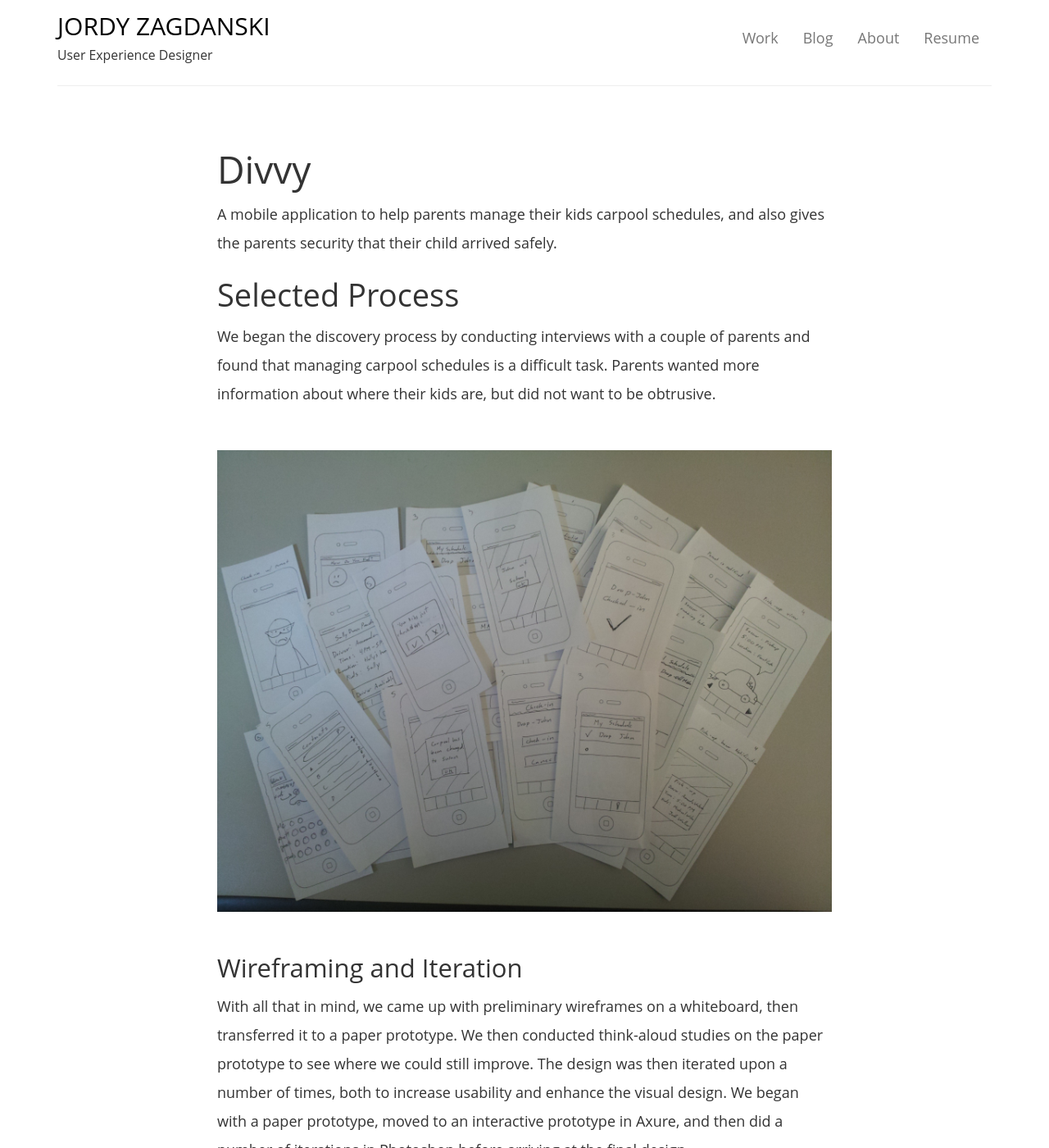
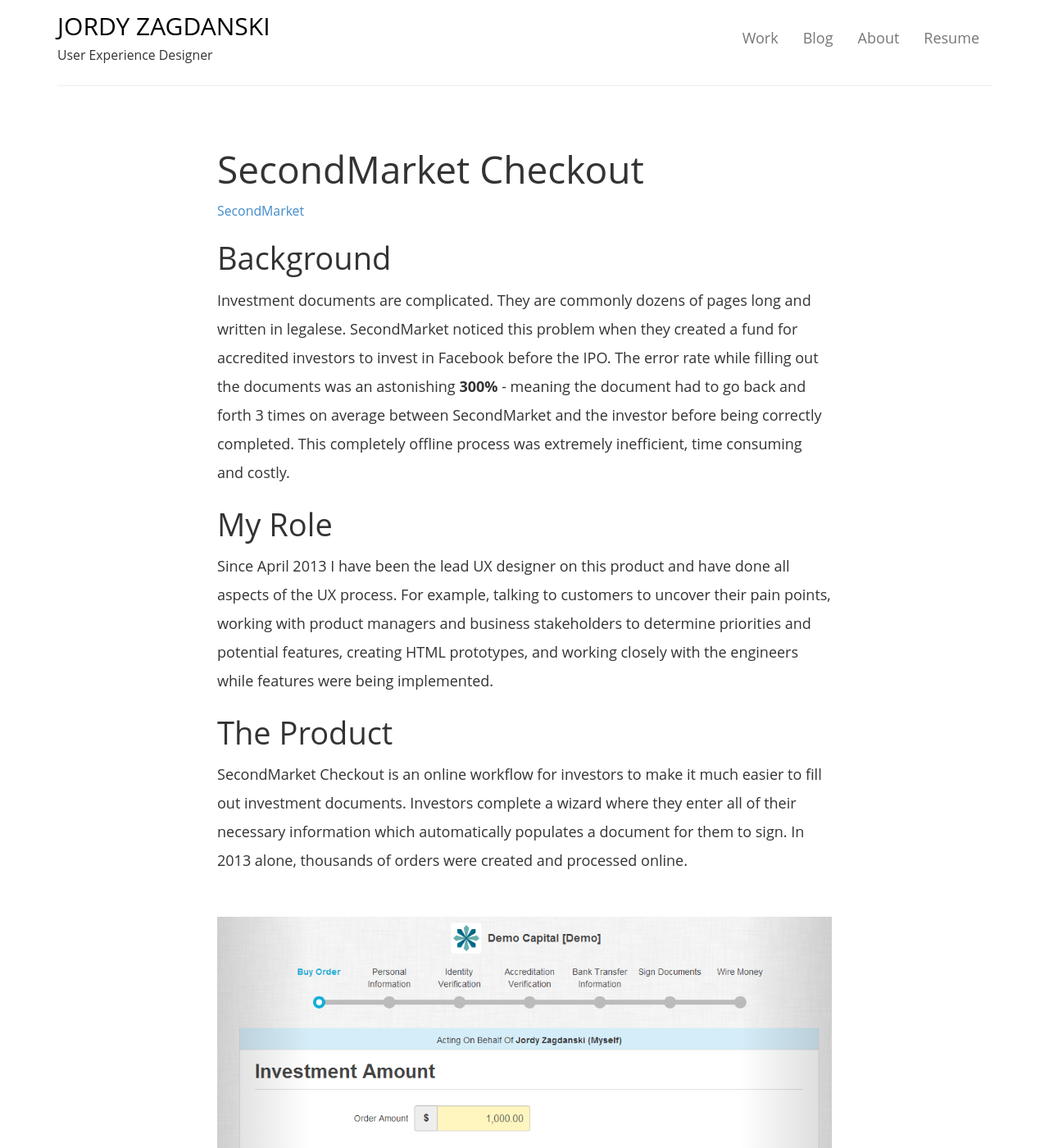
Before and after one commit to jayzed/jayzed.github.io, a Jekyll site: the page built from work/secondmarket-checkout.html, in a window 1280 px wide and 1400 px high. Shown: the whole window at 82% size. Built offline with Jekyll 4.4.1, drawn with Linux system fonts in a browser that asks for light colours; some of the changed text lies outside the part shown.

Commit message:
Finishing SM pages

```diff
--- a/_includes/header.html
+++ b/_includes/header.html
@@ -21,7 +21,7 @@
 
         <ul class="nav navbar-nav navbar-right">
           <li>
-            <a href="#">Work</a>
+            <a href="/">Work</a>
           </li>
           <li>
             <a href="#">Blog</a>
--- a/work/secondmarket-checkout.html
+++ b/work/secondmarket-checkout.html
@@ -4,37 +4,122 @@ layout: default
 
 <div class="row">
   <div class="col-sm-8 col-sm-offset-2">
-    <h1>Divvy</h1>
-    <p>A mobile application to help parents manage their kids carpool schedules, and also gives the parents security that their child arrived safely.</p>
+    <h1>SecondMarket Checkout</h1>
+    <a href="https://www.secondmarket.com" class="small">SecondMarket</a>
 
-    <h2>Selected Process</h2>
+    <h2>Background</h2>
     <p>
-      We began the discovery process by conducting interviews with a couple of parents and found that managing carpool schedules is a difficult task.
-      Parents wanted more information about where their kids are, but did not want to be obtrusive.
+      Investment documents are complicated. They are commonly dozens of pages long and written in legalese.
+      SecondMarket noticed this problem when they created a fund for accredited investors to invest in Facebook before the IPO. The error rate while filling out the documents was an astonishing <strong>300%</strong> - meaning the document had to go back and forth 3 times on average between SecondMarket and the investor before being correctly completed. This completely offline process was extremely inefficient, time consuming and costly.
+    </p>
+
+    <h2>My Role</h2>
+    <p>
+      Since April 2013 I have been the lead UX designer on this product and have done all aspects of the UX process.
+      For example, talking to customers to uncover their pain points, working with product managers and business stakeholders
+      to determine priorities and potential features, creating HTML prototypes, and working closely with the engineers
+      while features were being implemented.
+    </p>
+
+    <h2>The Product</h2>
+    <p>
+      SecondMarket Checkout is an online workflow for investors to make it much easier to fill out investment documents.
+      Investors complete a wizard where they enter all of their necessary information which automatically populates a document for them to sign.
+      In 2013 alone, thousands of orders were created and processed online.
     </p>
 
     <hr class="space">
-    <img src="/images/divvy-paper-prototypes.png" class="img-responsive">
+    <div id="checkout-carousel" class="carousel slide" data-ride="carousel" data-interval="false">
+      <!-- Indicators -->
+      <ol class="carousel-indicators">
+        <li data-target="#checkout-carousel" data-slide-to="0" class="active"></li>
+        <li data-target="#checkout-carousel" data-slide-to="1"></li>
+        <li data-target="#checkout-carousel" data-slide-to="2"></li>
+      </ol>
+
+      <!-- Wrapper for slides -->
+      <div class="carousel-inner">
+        <div class="item active">
+          <img src="/images/checkout-amount.png" class="img-responsive">
+        </div>
+        <div class="item">
+          <img src="/images/checkout-personal-info.png" class="img-responsive">
+        </div>
+
+        <div class="item">
+          <img src="/images/checkout-bank-info.png" class="img-responsive">
+        </div>
+      </div>
+
+      <!-- Controls -->
+      <a class="left carousel-control" href="#checkout-carousel" data-slide="prev">
+        <span class="glyphicon glyphicon-chevron-left"></span>
+      </a>
+      <a class="right carousel-control" href="#checkout-carousel" data-slide="next">
+        <span class="glyphicon glyphicon-chevron-right"></span>
+      </a>
+    </div>
     <hr class="space">
 
-    <h3>Wireframing and Iteration</h3>
     <p>
-      With all that in mind, we came up with preliminary wireframes on a whiteboard, then transferred it to a paper prototype.
-      We then conducted think-aloud studies on the paper prototype to see where we could still improve.
-      The design was then iterated upon a number of times, both to increase usability and enhance the visual design.
-      We began with a paper prototype, moved to an interactive prototype in Axure, and then did a number of iterations in Photoshop before arriving at the final design.
+      There are also multiple views for different stakeholders:
     </p>
 
-    <img src="/images/divvy-evolution.png" class="img-responsive">
+    <ul>
+      <li>An Investor view to complete the investment flow and sign subscription documents</li>
+      <li>An Internal view for SecondMarket employees to manage orders going through the system</li>
+      <li>"Observer View" for fund administrators to see the funnel of investors through the flow.</li>
+    </ul>
+
+    <p>
+      All of these different views need to be considered when making adjustments
+      to ensure the views achieve the goal of each persona.
+    </p>
+
+
+    <h2>Key Takeaways</h2>
     <hr class="space">
+    <ul>
+      <li>
+        <strong>Focus on goals and success metrics to make data-driven decisions</strong>
+        <p>
+          All elements on a page should have a purpose.
+          Once the sucess metrics are met then you can look at the data to determine if a design is successful.
+        </p>
+      </li>
 
-    <div class="small">
-      <h5><strong>Project Details</strong></h5>
-      <div>Date: Spring 2012</div>
-      <div>Class: Interaction Design Studio</div>
-      <div>Team: Linda Le, Nir Rachmel</div>
-      <div>Skills: Interviewing, Personas, Paper Prototyping, Think-Aloud Testing, Interaction Design, Wireframing </div>
-    </div>
+      <li>
+        <strong>Need to consider both the details and the whole picture when working on a product</strong>
+        <p>
+          Even when adjusting something as small as a label, each piece of the flow needs to be thought about in the overall context.
+          How does the use user get to this screen? What have they already seen? What is the next step?
+        </p>
+      </li>
+
+      <li>
+        <strong>Need to think about both first time users and repeat users</strong>
+        <p>
+          For this product we have many people who invested multiple times. Once all of their information is in the system we tried to make it as easy as possible to
+          invest a second time without having to input any additional information.
+        </p>
+      </li>
+
+      <li>
+        <strong>Need to understand both user needs and business processes</strong>
+        <p>
+          While our main flow was focused on investors, the product would be unsuccessful if the SecondMarket team struggled to manage the orders. We spent
+          a lot of time optimizing the views for SecondMarket users, increasing effeciency so that hundreds of investors could be managed by a single person.
+        </p>
+      </li>
+
+      <li>
+        <strong>Support Tickets = Free Feedback</strong>
+        <p>
+          Support tickets are extremely valuable pieces of data. If someone is taking the time to tell you there is a problem or they don't understand anything,
+          it's probably a good indication where improvements can be made.
+        </p>
+      </li>
+    </ul>
 
   </div>
 </div>
```
Also changed, not shown: index.html (+4 -4 lines), work/divvy.html (added, +40 -0 lines), work/secondmarket-homepage.html (added, +92 -0 lines), work/secondmarket-hub.html (added, +82 -0 lines).
